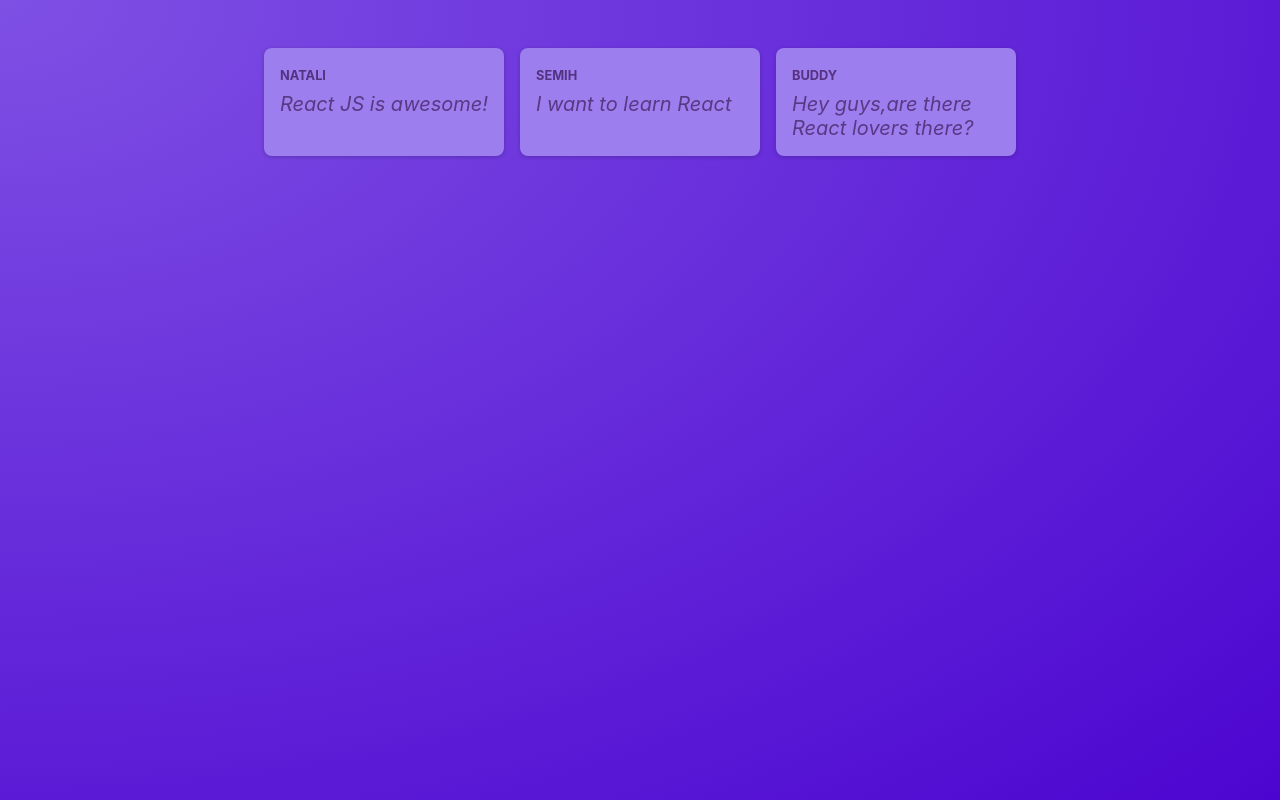
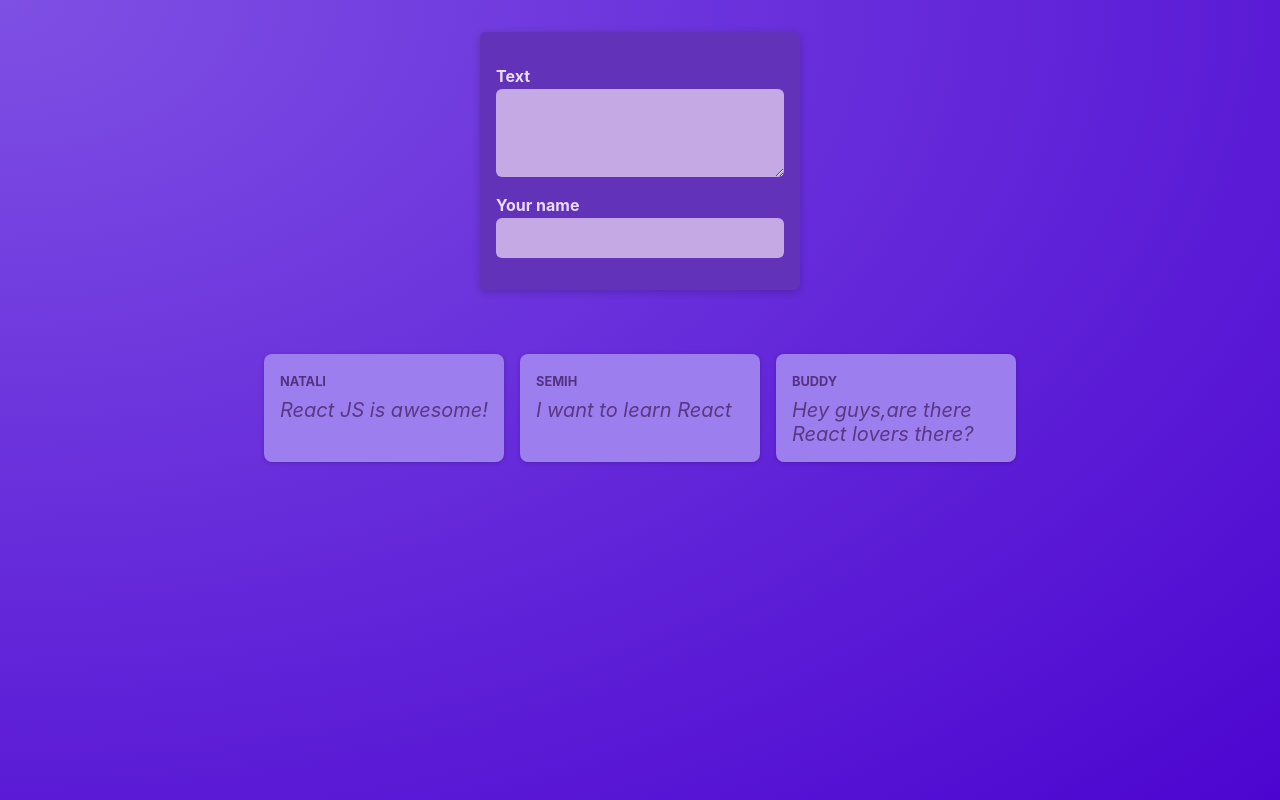
Before and after one commit to nataliusta/react_new, a React (Vite) app: page / in a window 1280 px wide. Built offline with nearby package versions, Linux system fonts and the light colour scheme.

Commit message:
Add eventListener to NewPost

```diff
--- a/src/components/NewPost.jsx
+++ b/src/components/NewPost.jsx
@@ -1,15 +1,30 @@
 import classes from './NewPost.module.css';
+import { useState } from 'react';
 
 function NewPost() {
+    const [currentState, setCurrentState] = useState();
+
+
+
+    const changeBodyHandle = (event) => {
+        event.target.value(setCurrentState);
+    };
+
   return (
     <form className={classes.form}>
       <p>
         <label htmlFor="body">Text</label>
-        <textarea id="body" required rows={3} />
+        <textarea
+            id="body"
+            onChange={changeBodyHandle}
+            required rows={3} />
       </p>
       <p>
         <label htmlFor="name">Your name</label>
-        <input type="text" id="name" required />
+        <input
+            type="text"
+
+            id="name" required />
       </p>
     </form>
   );
--- a/src/components/PostsList.jsx
+++ b/src/components/PostsList.jsx
@@ -1,13 +1,17 @@
+import NewPost from './NewPost';
 import Post from './Post';
 import styles from './PostsList.module.css';
 
 const PostsList = () => {
     return (
-        <ul className={styles.posts}>
-            <Post author='Natali' body='React JS is awesome!' />
-            <Post author='Semih' body='I want to learn React' />
-            <Post author='Buddy' body='Hey guys,are there React lovers there?' />
-        </ul>
+        <>
+            <NewPost />
+            <ul className={styles.posts}>
+                <Post author='Natali' body='React JS is awesome!' />
+                <Post author='Semih' body='I want to learn React' />
+                <Post author='Buddy' body='Hey guys,are there React lovers there?' />
+            </ul>
+        </>
     );
 }
 
```
